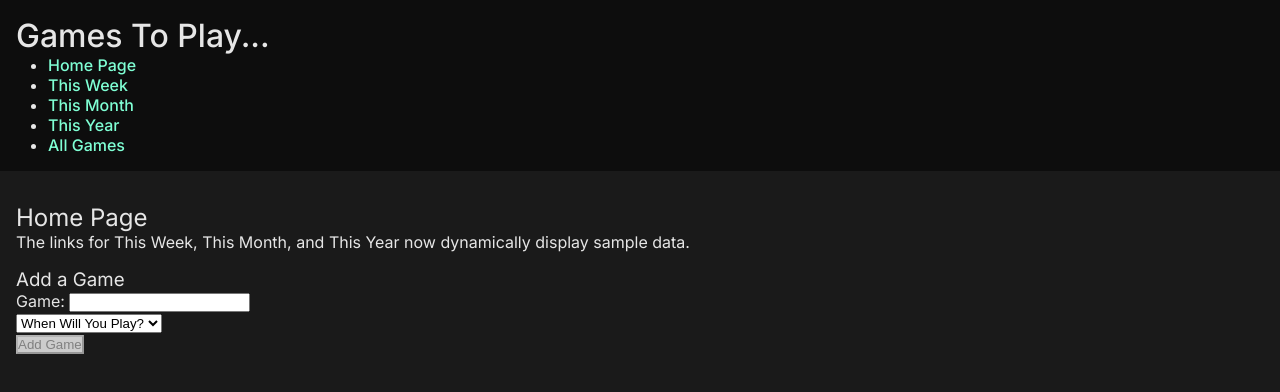
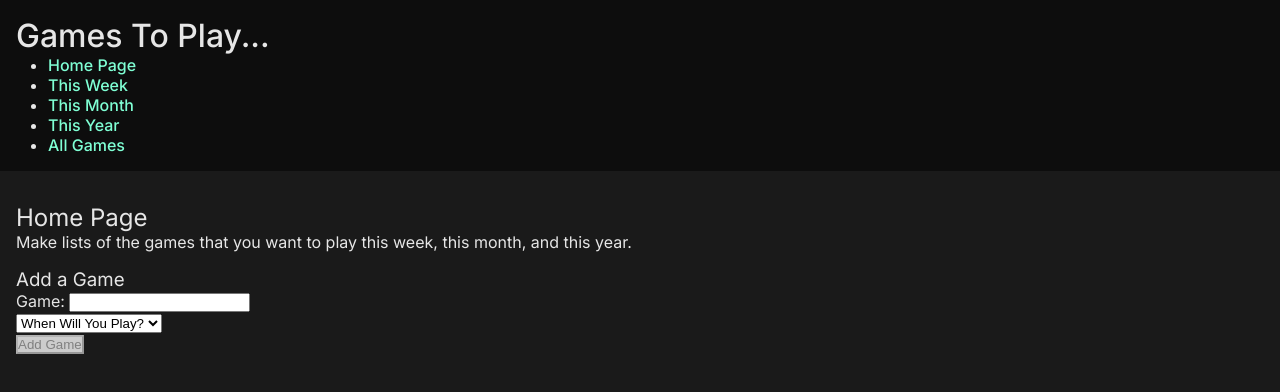
Before and after one commit to franco-ortega/to-do-games, a Next.js app: page / in a window 1280 px wide. Shown: the top 392 px of the page. Built offline with nearby package versions, Linux system fonts and the light colour scheme.

Commit message:
update copy on Home

```diff
--- a/components/home/Home.tsx
+++ b/components/home/Home.tsx
@@ -17,8 +17,8 @@ export default function Home() {
       <section>
         <h2>Home Page</h2>
         <p>
-          The links for This Week, This Month, and This Year now dynamically
-          display sample data.
+          Make lists of the games that you want to play this week, this month,
+          and this year.
         </p>
       </section>
       <AddGame setGamesToPlay={setGamesToPlay} />
```
